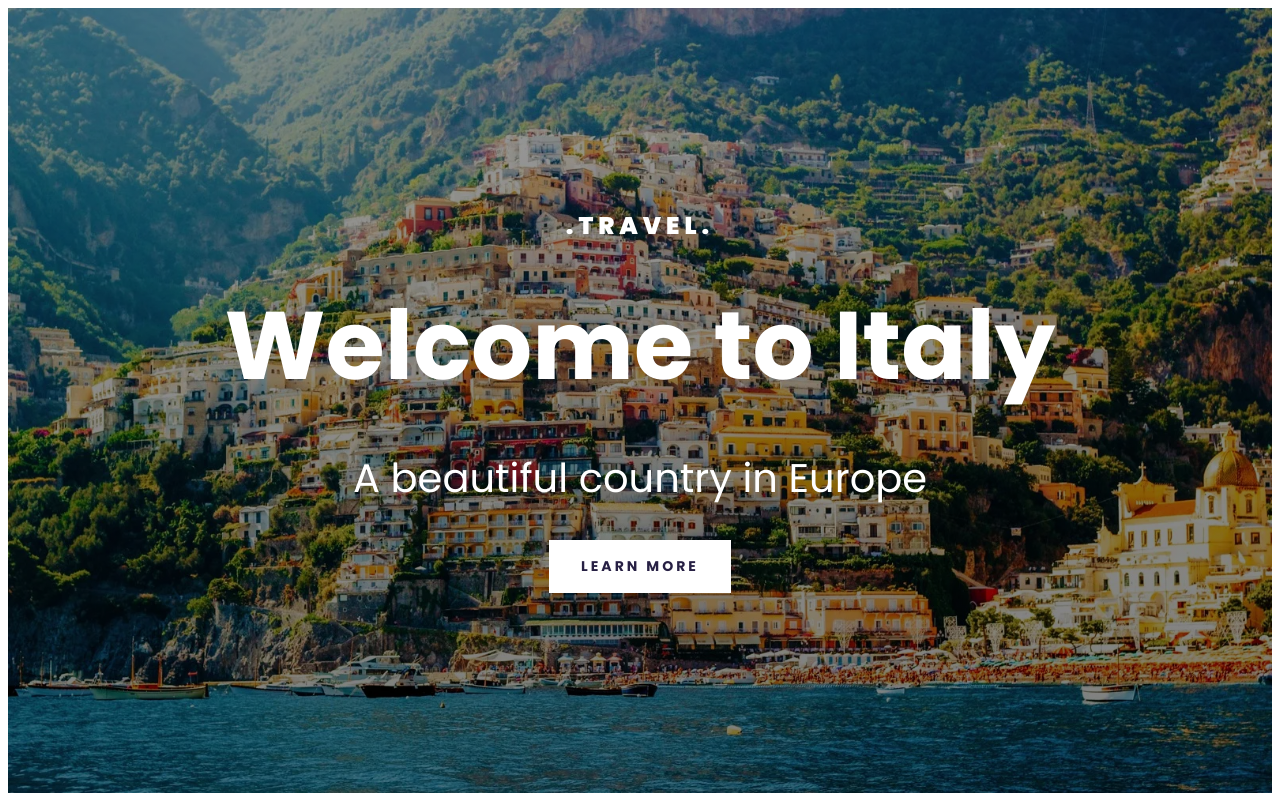
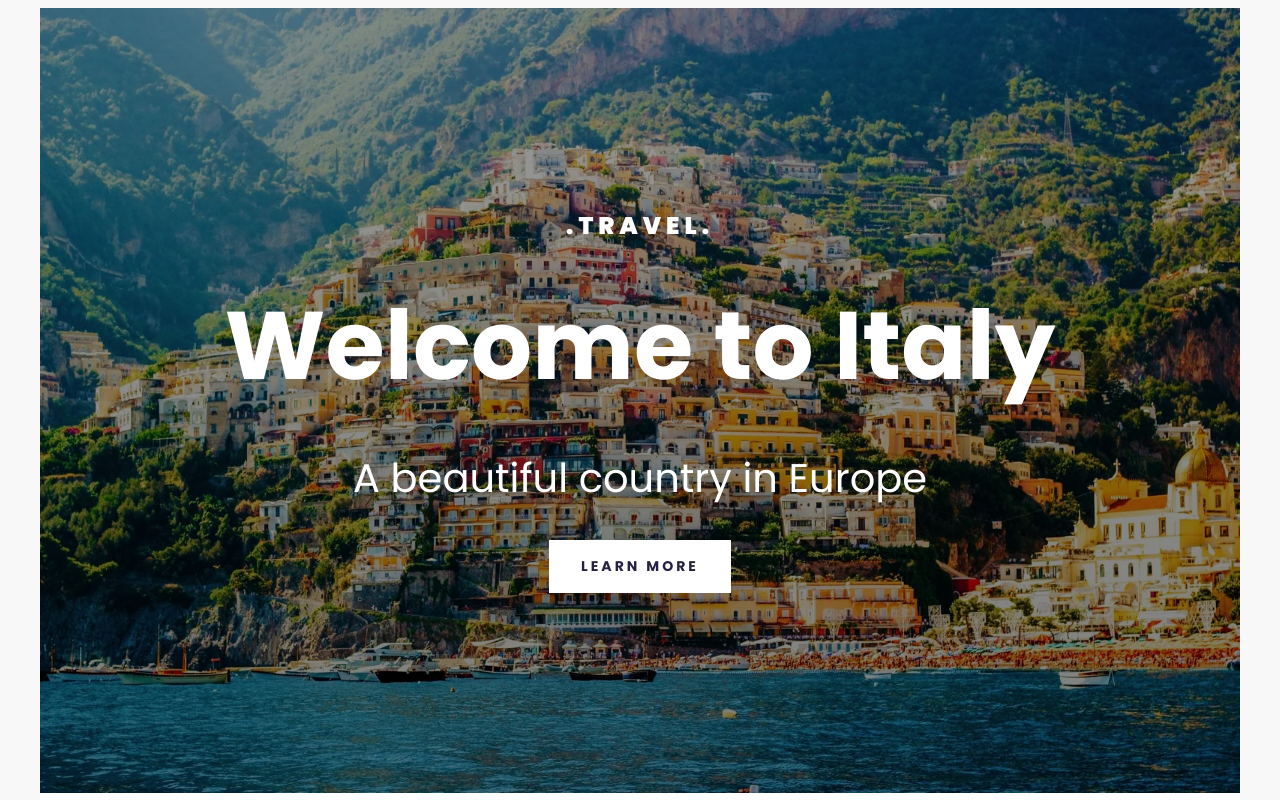
Before and after one commit to MarianavCarvalho/Italy-travel-project, a plain HTML site: page index.html in a window 1280 px wide. Shown: the top 800 px of the page. Drawn offline with Linux system fonts and the light colour scheme.

Commit message:
Added background color

```diff
--- a/src/styles.css
+++ b/src/styles.css
@@ -1,9 +1,10 @@
 body{
     font-family: 'Poppins', sans-serif;
+    background: #f8f8f8;
 }
 
 .container{
-    max-width: 1400px;
+    max-width: 1200px;
     margin: 0 auto;
 }
 
@@ -101,7 +102,7 @@ grid-template-columns: 1fr 1fr;
 }
 
 header{
-    max-width: 1400px;
+    max-width: 1200px;
     margin: 0 auto;
     background-image: linear-gradient(rgba(0, 0, 0, 0.4), rgba(0, 0, 0, 0.5)), url("../images/italy-positano.png");
     background-position: center;
```
